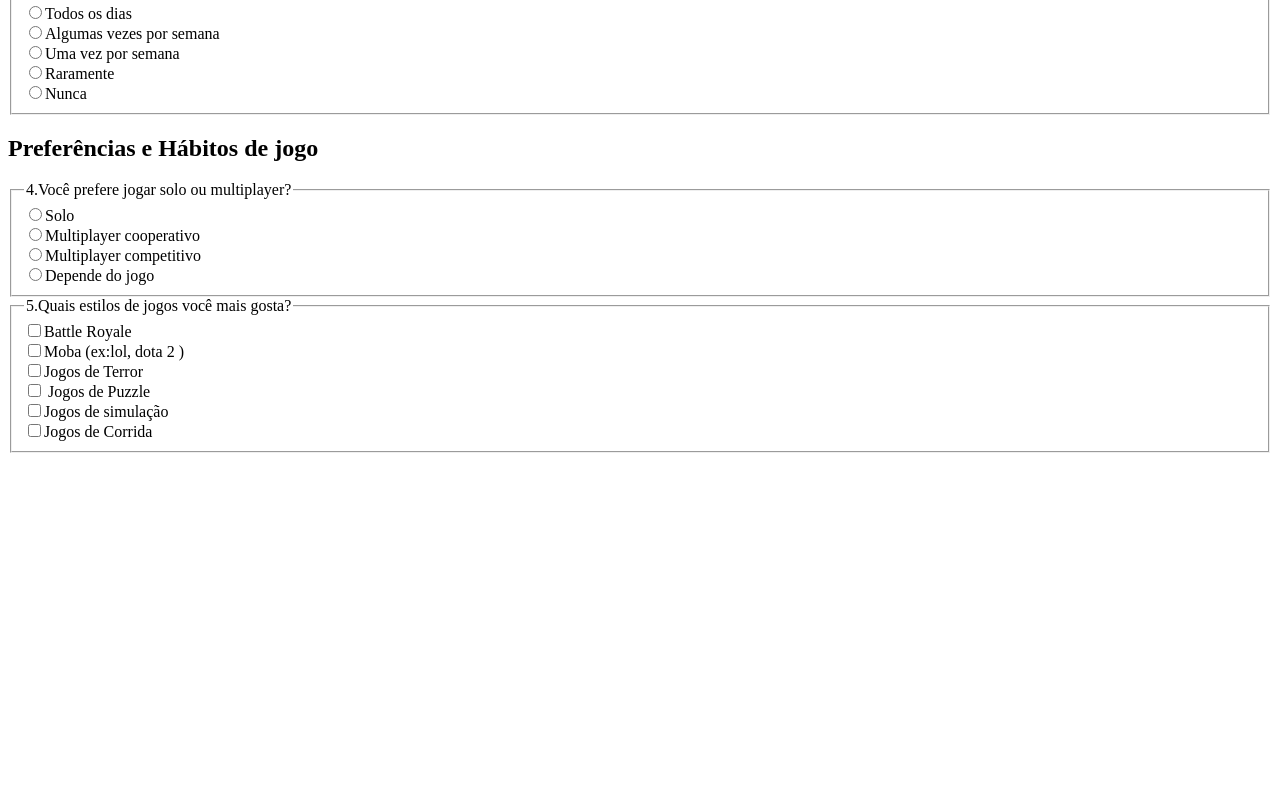
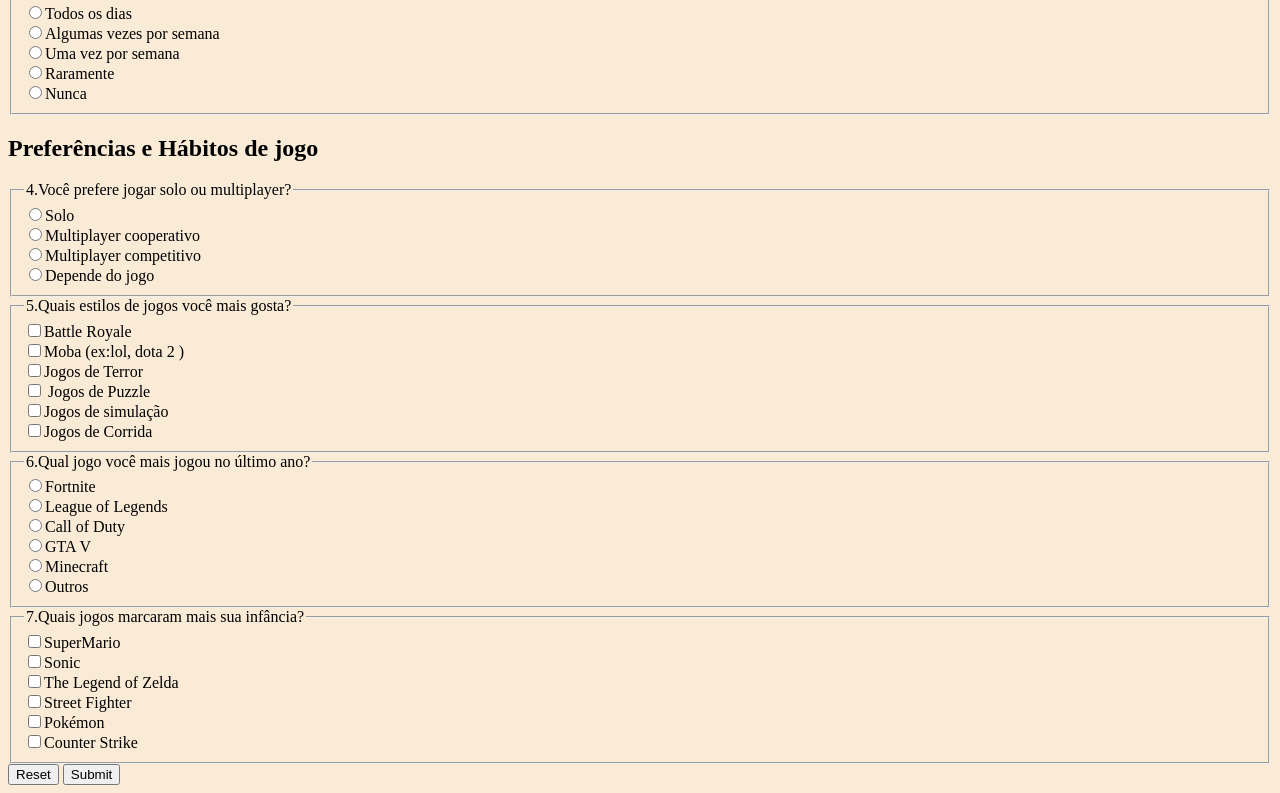
Before and after one commit to RodriguesJV/Projeto-de-Interface---atividade-03, a plain HTML site: page Atividade 3/pagina.html in a window 1280 px wide. Shown: the part 399-1192 px from the top of the page. Before the commit the page ends 860 px from the top, so only its background shows below. Drawn offline with Linux system fonts and the light colour scheme.

Commit message:
Add files via upload

```diff
--- a/Atividade 3/pagina.html
+++ b/Atividade 3/pagina.html
@@ -56,6 +56,28 @@
             <input type="checkbox" name="style" value="simulação">Jogos de simulação <br>
             <input type="checkbox" name="style" value="corrida">Jogos de Corrida <br>
         </fieldset>
+
+        <fieldset>
+            <legend>6.Qual jogo você mais jogou no último ano?</legend>
+            <input type="radio" name="seis" value="">Fortnite <br>
+            <input type="radio" name="seis" value="">League of Legends <br>
+            <input type="radio" name="seis" value="">Call of Duty <br>
+            <input type="radio" name="seis" value="">GTA V <br>
+            <input type="radio" name="seis" value="">Minecraft <br>
+            <input type="radio" name="seis" value="">Outros <br>
+        </fieldset>
+        <fieldset>
+            <legend>7.Quais jogos marcaram mais sua infância?</legend>
+
+            <input type="checkbox" name="Qsete" value="" >SuperMario <br>
+            <input type="checkbox" name="Qsete" value="" >Sonic <br>
+            <input type="checkbox" name="Qsete" value="" >The Legend of Zelda <br>
+            <input type="checkbox" name="Qsete" value="" >Street Fighter <br>
+            <input type="checkbox" name="Qsete" value="" >Pokémon <br>
+            <input type="checkbox" name="Qsete" value="" >Counter Strike <br>
+        </fieldset>
+        <input type="reset" name="reset">
+        <input type="submit" name="Enviar">
     </form>
 </body>
 </html>
--- a/Atividade 3/style.css
+++ b/Atividade 3/style.css
@@ -0,0 +1,3 @@
+body{
+    background-color: antiquewhite;
+}
```
